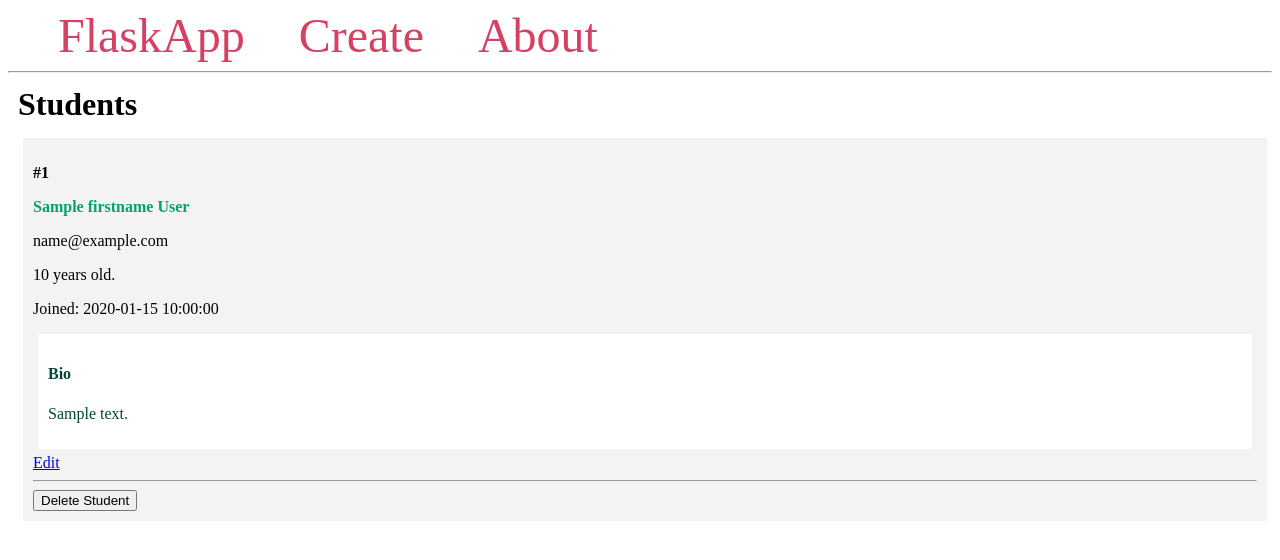
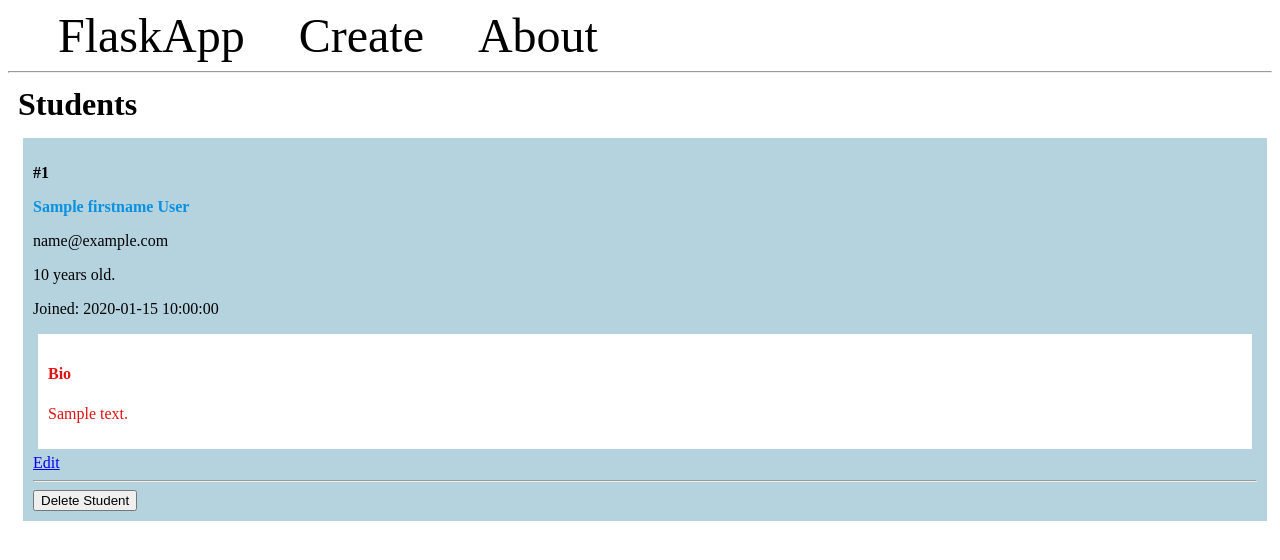
Before and after one commit to Naman0076/flask_crud, a Python web app: template templates/index.html in a window 1280 px wide. Shown: the top 560 px of the page. Run offline with Jinja, Linux system fonts and the light colour scheme; the template is opened without the code that fills it: most values are stand-ins (such as "Sample title", 1, 10 or a date in 2020).

Commit message:
first commit

```diff
--- a/templates/base.html
+++ b/templates/base.html
@@ -20,7 +20,7 @@
             flex: 20%;
             padding: 10px;
             margin: 5px;
-            background-color: #f3f3f3;
+            background-color: #b5d2df;
             inline-size: 100%;
         }
 
@@ -28,16 +28,16 @@
             padding: 10px;
             margin: 5px;
             background-color: #ffffff;
-            color: #004835;
+            color: #e01212;
         }
 
         .name a {
-            color: #00a36f;
+            color: #0a91df;
             text-decoration: none;
         }
 
         nav a {
-            color: #d64161;
+            color: #000000;
             font-size: 3em;
             margin-left: 50px;
             text-decoration: none;
```
Also changed, not shown: database.db.
